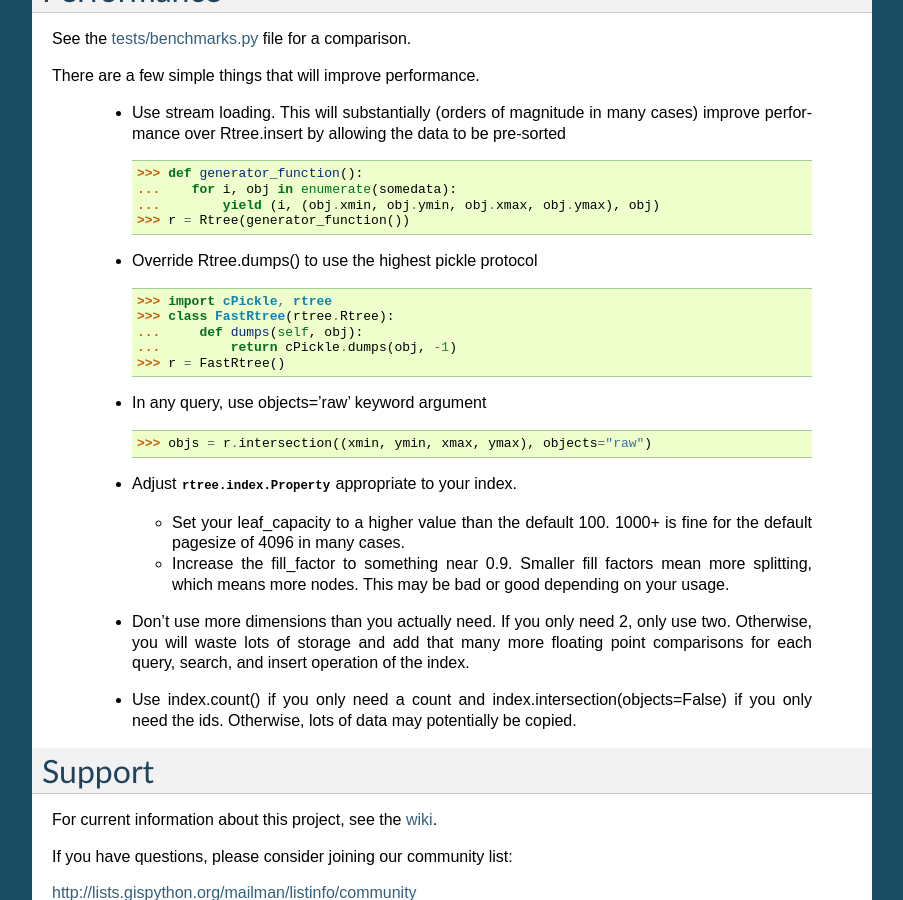
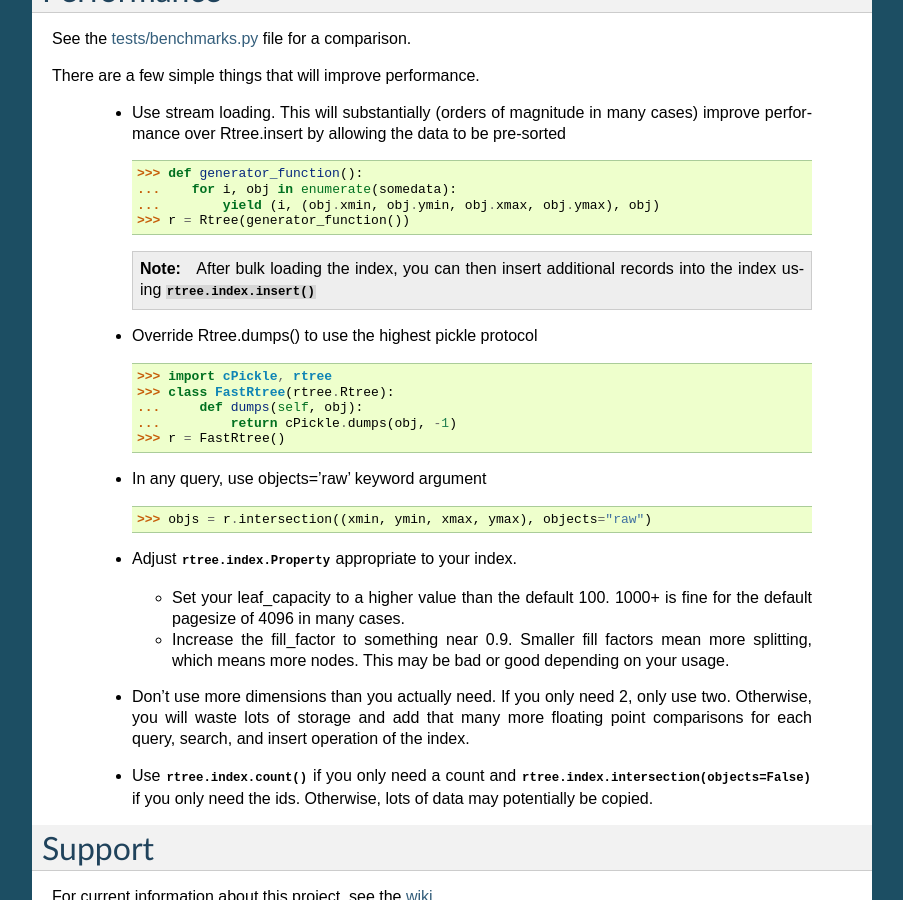
Before and after one commit to Toblerity/rtree, a Sphinx documentation site: the page built from docs/source/README.txt, in a window 1280 px wide and 900 px high, scrolled down 2217 px. Shown: the whole window, without its empty margins (198-1101 px from the left). Built offline with Sphinx 7.4.7, drawn with Linux system fonts in a browser that asks for light colours; some of the changed text lies outside the part shown.

Commit message:
more doc updates

```diff
--- a/docs/source/README.txt
+++ b/docs/source/README.txt
@@ -145,12 +145,19 @@ See the `tests/benchmarks.py`_ file for a comparison.
 There are a few simple things that will improve performance.
 
  - Use stream loading. This will substantially (orders of magnitude in many cases)
-   improve performance over Rtree.insert by allowing the data to be pre-sorted ::
+   improve performance over Rtree.insert by allowing the data to be pre-sorted
 
-    >>> def generator_function():
-    ...    for i, obj in enumerate(somedata):
-    ...        yield (i, (obj.xmin, obj.ymin, obj.xmax, obj.ymax), obj)
-    >>> r = Rtree(generator_function())
+
+   .. code-block:: python
+
+       >>> def generator_function():
+       ...    for i, obj in enumerate(somedata):
+       ...        yield (i, (obj.xmin, obj.ymin, obj.xmax, obj.ymax), obj)
+       >>> r = Rtree(generator_function())
+
+   .. note::
+        After bulk loading the index, you can then insert additional records into
+        the index using :meth:`rtree.index.insert()`
 
  - Override Rtree.dumps() to use the highest pickle protocol ::
 
@@ -179,7 +186,7 @@ There are a few simple things that will improve performance.
    many more floating point comparisons for each query, search, and insert
    operation of the index.
 
- - Use index.count() if you only need a count and index.intersection(objects=False)
+ - Use :obj:`rtree.index.count()` if you only need a count and :obj:`rtree.index.intersection(objects=False)`
    if you only need the ids.  Otherwise, lots of data may potentially be copied.
 
 Support
```
Also changed, not shown: other parts of docs/source/README.txt (+2 -2 lines).
